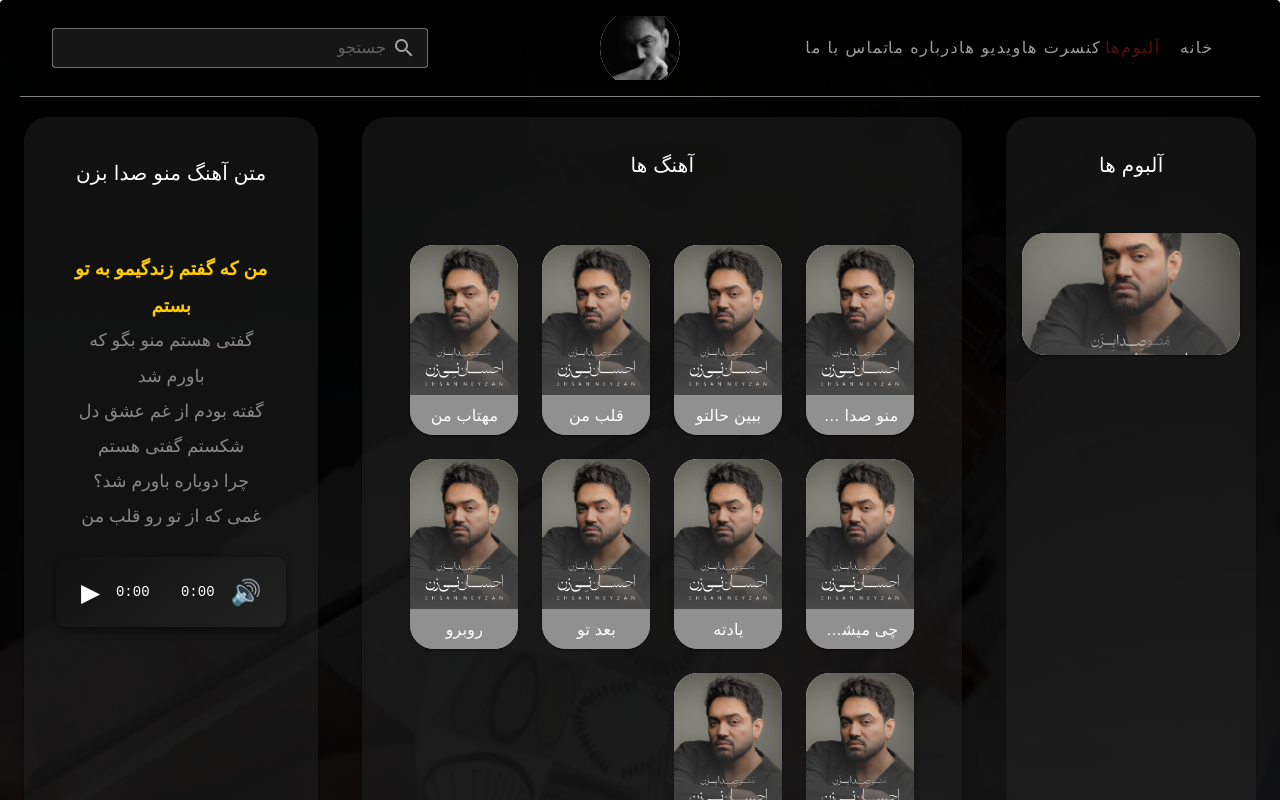
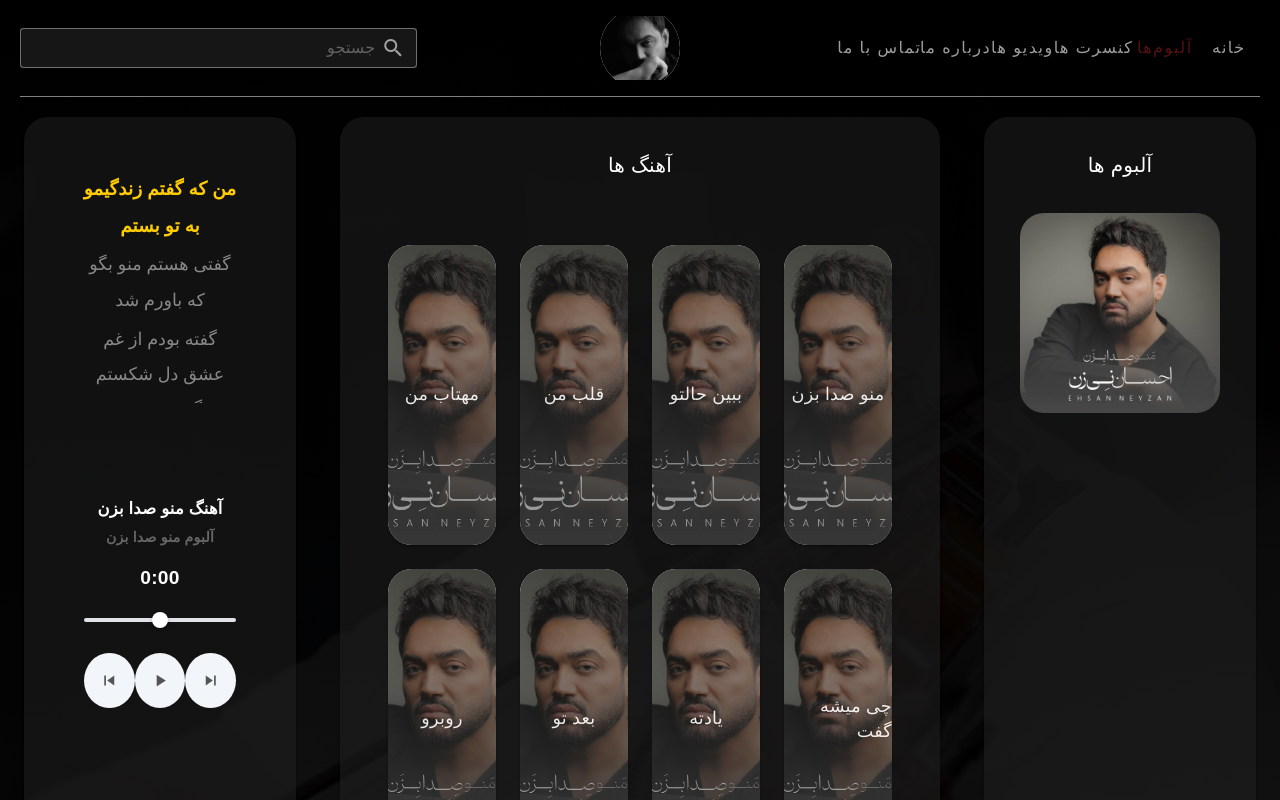
Before and after one commit to mahmood344/musicsite, a Vue app: page /albums in a window 1280 px wide. Shown: the top 800 px of the page. Built offline with nearby package versions, Linux system fonts and the light colour scheme; a web font is replaced by a local one.

Commit message:
add mobilestyle

```diff
--- a/src/App.vue
+++ b/src/App.vue
@@ -1,6 +1,6 @@
 <template>
-  <v-app>
-    <v-card class="w-100 h-100 px-5" style="background: linear-gradient(rgba(0, 0, 0, 1),rgba(0, 0, 0, 0.9)),url('/imgs/background.jpg');background-repeat: no-repeat;background-position: center;background-size: cover;">
+  <v-app style="background: black;">
+    <v-card  class="px-5 rounded-0" style="background: linear-gradient(rgba(0, 0, 0, 1),rgba(0, 0, 0, 0.9)),url('/imgs/background.jpg');background-repeat: no-repeat;background-position: center;background-size: cover;width:100%;height: 100%;">
       <Header></Header>
       <router-view></router-view>
 
--- a/src/components/Header.vue
+++ b/src/components/Header.vue
@@ -1,21 +1,27 @@
 <template>
   <v-toolbar class="bg-transparent py-4" style="border-bottom: 1px solid grey;">
-   <v-row class="align-center text-white px-8">
+    <v-row class="align-center text-white">
       <!-- موبایل: همبرگر -->
-  <v-col cols="5" class="d-flex d-md-none justify-start" >
+      <v-col cols="4" class="d-flex d-md-none justify-start">
         <v-btn icon @click="drawer = !drawer">
           <v-icon>mdi-menu</v-icon>
         </v-btn>
       </v-col>
 
       <!-- موبایل: لوگو -->
-  <v-col cols="7" class="d-flex d-md-none justify-start">
-    <v-avatar size="80" v-show="$router.currentRoute.value.name === 'Albums'">
-      <v-img
-        alt="John"
-        src="/imgs/logo.jpg"
-      ></v-img>
+      <v-col cols="4" class="d-flex d-md-none justify-center">
+         <router-link :to="{name:'Home'}">
+          <v-avatar size="80" v-if="!showMobileSearch" v-show="$router.currentRoute.value.name === 'Albums'">
+          <v-img alt="Logo" src="/imgs/logo.jpg"></v-img>
         </v-avatar>
+         </router-link>
+      </v-col>
+
+      <!-- موبایل: آیکون جستجو -->
+      <v-col cols="4" class="d-flex d-md-none justify-end">
+        <v-btn icon @click="toggleMobileSearch" :class="showMobileSearch?'mt-4':'mt-0'">
+          <v-icon>{{ showMobileSearch ? 'mdi-close' : 'mdi-magnify' }}</v-icon>
+        </v-btn>
       </v-col>
 
       <!-- دسکتاپ: منو -->
@@ -30,12 +36,11 @@
 
       <!-- دسکتاپ: لوگو -->
       <v-col md="4" class="d-none d-md-flex justify-center">
+        <router-link :to="{name:'Home'}">
           <v-avatar size="80" v-show="$router.currentRoute.value.name === 'Albums'">
-      <v-img
-        alt="John"
-        src="/imgs/logo.jpg"
-      ></v-img>
+            <v-img alt="Logo" src="/imgs/logo.jpg"></v-img>
           </v-avatar>
+        </router-link>
       </v-col>
 
       <!-- دسکتاپ: جستجو -->
@@ -46,36 +51,41 @@
           hide-details
           variant="outlined"
           density="compact"
-      style="background: #161616;"
+          style="background: #161616; color: white;"
         ></v-text-field>
       </v-col>
     </v-row>
+
+    <!-- موبایل: فیلد جستجو انیمیشنی -->
+    <transition name="slide-down">
+      <v-row v-if="showMobileSearch" class="d-md-none px-4 mt-2">
+        <v-col cols="12">
+           <v-text-field
+          placeholder="جستجو"
+          prepend-inner-icon="mdi-magnify"
+          hide-details
+          variant="outlined"
+          density="compact"
+          style="background: #161616; color: white;"
+        ></v-text-field>
+        </v-col>
+      </v-row>
+    </transition>
+
+    <!-- Navigation Drawer -->
     <v-navigation-drawer class="bg-black px-2" v-model="drawer" temporary>
       <v-list class="pt-8 menu">
         <router-link :to="{name:'Home'}"><v-list-item link>خانه</v-list-item></router-link>
         <router-link :to="{name:'Albums'}"><v-list-item link>آلبوم‌ها</v-list-item></router-link>
         <v-list-item link>کنسرت ها</v-list-item>
         <v-list-item link>ویدیو ها</v-list-item>
-        <v-list-item link>کنسرت ها</v-list-item>
         <v-list-item link>درباره ما</v-list-item>
         <v-list-item link>تماس با ما</v-list-item>
       </v-list>
       <template v-slot:prepend>
-          <div class="pa-2">
-           <v-text-field
-      placeholder="جستجو"
-      prepend-inner-icon="mdi-magnify"
-      hide-details
-      variant="outlined"
-      density="compact"
-      style="background: #161616;"
-    ></v-text-field>
-          </div>
-        </template>
-      <template v-slot:append>
-          <div class="pa-2">
-            <v-btn variant="outlined" v-on:click="drawer = !drawer" block>
-              بسنن
+        <div class="pa-2 d-flex justify-end">
+          <v-btn icon color="red" @click="drawer = !drawer">
+            <v-icon>mdi-close</v-icon>
           </v-btn>
         </div>
       </template>
@@ -84,52 +94,20 @@
 </template>
 
 <script setup>
-import { ref , watch} from 'vue'
-import { useRouter , useRoute } from 'vue-router';
-import { StateManegment } from '../store/index.js';
-const store = StateManegment();
-const Router = useRouter();
-const Route = useRoute();
-const drawer = ref(false)
-function goToAlbums(){
-    store.setStartAnimation(true)
-    setTimeout(() => {
-        Router.push({name:'Albums'})
-    }, 1400);
+import { ref } from 'vue';
+
+const drawer = ref(false);
+const showMobileSearch = ref(false);
+const searchQuery = ref('');
+
+function toggleMobileSearch() {
+  showMobileSearch.value = !showMobileSearch.value;
 }
-function goToHome(){
-        store.setStartAnimation(false)
-        Router.push({name:'Home'})
-    setTimeout(() => {
-    }, 1000);
-    }
-    watch(
-  () => Route.name,
-  (newName, oldName) => {
-    if (newName === 'Albums') {
-      store.setStartAnimation(true)
-    } else if (newName === 'Home') {
-      store.setStartAnimation(false)
-    }
-  },
-  { immediate: true }
-)
 </script>
 
 <style scoped>
-.menu a {
-  color: white; /* همه لینک‌ها سفید */
-  text-decoration: none;
-  transition: color 0.3s ease;
-}
+/* انیمیشن slide-down */
 
-/* وقتی روت فعاله */
-.menu a.router-link-active {
-  color: #8a1b1e
-}
 
-/* اگر فقط بخوای رنگ لینک دقیقاً برابر مسیر فعلی تغییر کنه (نه لینک‌های parent) */
-.menu a.router-link-exact-active {
-  color: #8a1b1e;
-}
+.menu a { color: white; /* همه لینک‌ها سفید */ text-decoration: none; transition: color 0.3s ease; } /* وقتی روت فعاله */ .menu a.router-link-active { color: #8a1b1e } /* اگر فقط بخوای رنگ لینک دقیقاً برابر مسیر فعلی تغییر کنه (نه لینک‌های parent) */ .menu a.router-link-exact-active { color: #8a1b1e; }
 </style>
--- a/src/views/Albums.vue
+++ b/src/views/Albums.vue
@@ -8,12 +8,20 @@
           <v-card-title class="text-center text-white py-8">آلبوم ها</v-card-title>
           <v-card-text>
             <v-card
-              class="rounded-xl cursor-pointer mt-5 w-100"
-              image="/imgs/manosedabezan.jpg"
-              height="auto"
-              max-width="100%"
-              style="aspect-ratio: 16 / 9; object-fit: cover;"
-            ></v-card>
+  class="rounded-xl mx-auto"
+  width="100%"
+  max-width="200"
+  height="200"
+  flat
+  style="background: transparent; overflow: hidden;"
+>
+  <v-img
+    src="/imgs/manosedabezan.jpg"
+    cover
+    height="100%"
+    width="100%"
+  ></v-img>
+</v-card>
           </v-card-text>
         </v-card>
       </v-col>
@@ -24,18 +32,27 @@
           <v-card-title class="text-center text-white py-8">آهنگ ها</v-card-title>
           <v-card-text class="mx-4 rounded-xl pa-8 mb-5" style="background: transparent;">
             <v-row>
-              <v-col class="d-flex justify-center" cols="12" sm="4" md="3"
+              <v-col class="d-flex justify-center" cols="6" sm="4" md="3"
                      v-for="(track , index) in tracks" :key="index">
+                      <!-- <v-hover v-slot="{ isHovering, props }"> -->
                 <v-card v-on:click="getTrack(index)"
-                        :width="$vuetify.display.smAndDown?300:190"
-                        :height="$vuetify.display.smAndDown?300:190"
+                v-bind="props"
+                        :width="$vuetify.display.smAndDown?300:300"
+                        :height="$vuetify.display.smAndDown?300:300"
                         class="rounded-xl">
-                  <v-img :height="$vuetify.display.smAndDown?'250':'150px'" :src="track.cover" cover></v-img>
-                  <v-card-title class="h-100 text-white text-center"
-                                style="font-size: 1rem;background: rgba(34,34,34 ,0.5);">
+                  <v-img
+                   :height="$vuetify.display.smAndDown?'300':'300px'" :src="track.cover" cover>
+                    <v-expand-transition>
+            <div
+              class="d-flex v-card--reveal"
+              style="height: 100%;background: rgba(34,34,34 ,0.5);color: white;font-size: 1.1rem;"
+            >
              {{ track.titleFa }}
-                  </v-card-title>
+            </div>
+          </v-expand-transition>
+                  </v-img>
                 </v-card>
+                <!-- </v-hover> -->
               </v-col>
             </v-row>
           </v-card-text>
@@ -46,133 +63,172 @@
 
         <!-- کارت وسط با پلیر -->
 <v-dialog
+v-if="$vuetify.display.mdAndDown"
   v-model="show"
   fullscreen
   hide-overlay
   persistent
   transition="slide-up-fullscreen"
-  :class="$vuetify.display.mdAndUp?'d-none':''"
 >
-
-          <v-card max-width="auto" width="auto" class="rounded-xl center-card text-center" style="background: rgba(34,34,34 ,0.9);">
-             <!-- <v-toolbar style="background: transparent">
-          <v-toolbar-items>
-            <v-btn
-            icon="mdi-close"
-            @click="show = false"
-
-          ></v-btn>
-          </v-toolbar-items>
-          <v-spacer></v-spacer>
-          <v-toolbar-items>
-            <v-btn color="primary" @click="Bottom">
-          {{ showBottom ? 'بستن پلیر پایین' : 'نمایش پلیر پایین' }}
-        </v-btn>
-          </v-toolbar-items>
-        </v-toolbar> -->
-        <v-card class="rounded-xl mx-auto px-8" style="background: rgba(0,0,0,0.5); max-width: 95vw; width: 100%;">
-<v-row class="py-4">
-  <v-col cols="12" class="text-center"><v-btn @click="Bottom" icon="mdi-chevron-down" size="large" color="white">
-
-        </v-btn></v-col>
-</v-row>
-<v-divider color="white"></v-divider>
-          <v-card-title class="text-center text-white mt-6">
-            متن آهنگ {{ title ? title : 'منو صدا بزن' }}
-          </v-card-title>
-          <div class="lyrics-box text-white my-2" ref="lyricsBox">
-            <div v-for="(line, index) in tracks[selectedTrackIndex].timedLyrics"
+  <!-- کل صفحه -->
+  <v-card
+    class="d-flex flex-column align-center justify-start pa-0"
+    style="background: rgba(20,20,20,0.9); width: 100vw; height: 100vh; overflow-y: auto;"
+  >
+    <!-- دکمه بستن -->
+    <div class="w-100 text-center py-4">
+      <v-btn @click="Bottom" icon="mdi-chevron-down" size="large" color="white" class="control-btn"></v-btn>
+    </div>
+    <v-divider color="white" class="w-100"></v-divider>
+    <!-- محتوا (متن آهنگ + پلیر) -->
+    <div class="d-flex flex-column align-center flex-grow-1 px-4 py-6" style="width: 100%;">
+      <!-- 🎵 متن آهنگ -->
+      <!-- 🎧 پلیر -->
+      <v-card
+        class="player-card pa-0 mx-auto"
+        elevation="0"
+        style="background: rgba(34,34,34 ,0.8); border-radius: 25px; width: 90%; max-width: 580px;height: 650px;"
+      >
+        <v-card
+        flat
+        class="lyrics-card mb-4 px-4 py-3"
+        style="background: rgba(34,34,34 ,0.5); width: 100%; max-width: 600px;height: 320px;"
+      >
+        <div class="lyrics-box text-white" ref="lyricsBox">
+          <div
+            v-for="(line, index) in tracks[selectedTrackIndex]?.timedLyrics || []"
             :key="index"
             :ref="el => lineRefs[index] = el"
-                 :class="{ active: currentLine === index }">
+            :class="{ active: currentLine === index }"
+            class="my-1"
+          >
             {{ line.text }}
           </div>
         </div>
-
-          <!-- پلیر داخل دیو وسط -->
-          <!-- <v-card-text class="rounded-xl text-center text-white"> -->
-            <div class="custom-player" dir="ltr">
-              <button @click="togglePlay" class="player-btn">
-                <span v-if="!isPlaying">▶</span>
-                <span v-else>⏸</span>
+      </v-card>
+        <v-card-text class="text-center pt-5 pb-1">
+         <h3 class="font-weight-bold mb-1" style="color:white;"> آهنگ {{ title || 'منو صدا بزن' }}</h3>
+          <p class="font-weight-bold my-6" style="color:#666;">آلبوم منو صدا بزن</p>
+          <p class="font-weight-bold py-2" style="color:white;font-size: 1.2rem;">{{ formatTime(currentTime) }}</p>
+        </v-card-text>
+        <div class="px-8 pb-8 text-center" dir="ltr">
+           <input
+  type="range"
+  min="0"
+  max="100"
+  v-model="progress"
+  class="progress-slider"
+  @input="onSeek"
+/>
+          <div class="mt-6 d-flex justify-space-around align-center">
+            <button class="control-btn small" @click="prevTrack">
+              <v-icon size="small" color="#555">mdi-skip-previous</v-icon>
             </button>
-              <span class="time">{{ formatTime(currentTime) }}</span>
-              <div class="progress-container" @click="seek($event)">
-                <div class="progress-bar">
-                  <div class="progress" :style="{ width: progress + '%' }"></div>
+            <button class="control-btn small" @click="togglePlay">
+              <v-icon size="small" color="#555">{{ isPlaying ? 'mdi-pause' : 'mdi-play' }}</v-icon>
+            </button>
+            <button class="control-btn small" @click="nextTrack">
+              <v-icon size="small" color="#555">mdi-skip-next</v-icon>
+            </button>
           </div>
         </div>
-              <span class="time">{{ formatTime(duration) }}</span>
-              <button class="player-btn" @click="toggleMute">
-                <span v-if="!isMuted">🔊</span>
-                <span v-else>🔇</span>
-              </button>
+      </v-card>
     </div>
-        </v-card>
-              <!-- </v-card-text> -->
-
-            <!-- </v-card> -->
   </v-card>
 </v-dialog>
         <!-- کارت پایین فیکس با پلیر -->
         <transition name="bounce">
-          <v-card :class="$vuetify.display.mdAndUp?'d-none':''" v-show="showBottom" class="bottom-fixed-card text-center" style="background: transparent;position: relative;">
+          <v-card :class="$vuetify.display.lgAndUp?'d-none':''" v-show="showBottom" class="bottom-fixed-card text-center" style="background: transparent;position: relative;">
             <v-card-text class="rounded-xl text-center text-white px-8">
-              <div class="custom-player" dir="ltr" style="border-radius: 50px;max-width: 1000px;">
+              <div class="custom-player" dir="ltr" style="border-radius: 50px;max-width: 1000px;background: rgba(34,34,34 ,0.8);">
                 <button @click="togglePlay" class="player-btn">
-                  <span v-if="!isPlaying">▶</span>
-                  <span v-else>⏸</span>
+                 <v-icon size="small" v-if="!isPlaying">mdi-play</v-icon>
+                 <v-icon size="small" v-else>mdi-pause</v-icon>
                 </button>
                 <span class="time">{{ formatTime(currentTime) }}</span>
                 <div class="progress-container" @click="seek($event)">
-                  <div class="progress-bar">
+                  <!-- <div class="progress-bar">
                     <div class="progress" :style="{ width: progress + '%' }"></div>
-                  </div>
+                  </div> -->
+                  <input
+  type="range"
+  min="0"
+  max="100"
+  v-model="progress"
+  class="progress-slider"
+  @input="onSeek"
+/>
                 </div>
                 <span class="time">{{ formatTime(duration) }}</span>
                 <button class="player-btn" @click="toggleMute">
-                  <span v-if="!isMuted">🔊</span>
-                  <span v-else>🔇</span>
+                  <v-icon size="small" v-if="!isMuted">mdi-volume-high</v-icon>
+                <v-icon size="small" v-else>mdi-volume-off</v-icon>
                 </button>
               </div>
             </v-card-text>
-            <v-btn  class="text-white" icon style="background: linear-gradient(145deg, #111, #222);position: absolute;top: 0;right: 50%;transform: translate(50%,10%);"
+            <v-btn class="text-white" icon style="background: rgba(34,34,34 ,0.5);;position: absolute;top: 0;right: 50%;transform: translate(50%,10%);"
                    @click="top">
               <v-icon size="x-large">mdi-chevron-up</v-icon>
             </v-btn>
           </v-card>
         </transition>
-
+        <!-- ستون سوم -->
       </v-col>
       <v-col class="h-auto pa-4" cols="12" lg="" style="background: transparent" :class="$vuetify.display.mdAndDown?'d-none':''">
-        <v-card class="rounded-xl h-100 px-8" style="background: rgba(34,34,34 ,0.5);; max-width: 95vw; width: 100%;">
-          <v-card-title class="text-center text-white py-10">
-            متن آهنگ {{ title ? title : 'منو صدا بزن' }}
-          </v-card-title>
-          <div class="lyrics-box text-white my-2" ref="lyricsBox">
-            <div v-for="(line, index) in tracks[selectedTrackIndex].timedLyrics"
+        <v-card class="rounded-xl h-100 " style="background: rgba(34,34,34 ,0.5); max-width: 100vw; width: 100%;">
+          <div class="d-flex flex-column align-center flex-grow-1 px-4 py-6" style="width: 100%;">
+      <!-- 🎵 متن آهنگ -->
+      <!-- 🎧 پلیر -->
+      <v-card
+        class="player-card pa-0 mx-auto"
+        elevation="0"
+        style="background: transparent; border-radius: 25px; width: 90%; max-width: 580px;height: 600px;"
+      >
+        <v-card
+        flat
+        class="lyrics-card mb-4 px-4 py-3"
+        style="background: transparent; width: 100%; max-width: 600px;height: 320px;"
+      >
+        <div class="lyrics-box text-white" ref="lyricsBox">
+          <div
+            v-for="(line, index) in tracks[selectedTrackIndex]?.timedLyrics || []"
             :key="index"
             :ref="el => lineRefs[index] = el"
-                 :class="{ active: currentLine === index }">
+            :class="{ active: currentLine === index }"
+            class="my-1"
+          >
             {{ line.text }}
           </div>
         </div>
-            <div class="custom-player" dir="ltr">
-              <button @click="togglePlay" class="player-btn">
-                <span v-if="!isPlaying">▶</span>
-                <span v-else>⏸</span>
+      </v-card>
+        <v-card-text class="text-center pt-5 pb-1">
+          <h3 class="font-weight-bold mb-1" style="color:white;"> آهنگ {{ title || 'منو صدا بزن' }}</h3>
+          <p class="font-weight-bold my-2" style="color:#666;">آلبوم منو صدا بزن</p>
+                    <p class="font-weight-bold py-2" style="color:white;font-size: 1.2rem;">{{ formatTime(currentTime) }}</p>
+
+        </v-card-text>
+        <div class="px-8 pb-8 text-center" dir="ltr">
+           <input
+  type="range"
+  min="0"
+  max="100"
+  v-model="progress"
+  class="progress-slider"
+  @input="onSeek"
+/>
+          <div class="mt-6 d-flex justify-space-around align-center">
+            <button class="control-btn small" @click="prevTrack">
+              <v-icon size="small" color="#555">mdi-skip-previous</v-icon>
             </button>
-              <span class="time">{{ formatTime(currentTime) }}</span>
-              <div class="progress-container" @click="seek($event)">
-                <div class="progress-bar">
-                  <div class="progress" :style="{ width: progress + '%' }"></div>
+            <button class="control-btn small" @click="togglePlay">
+              <v-icon size="small" color="#555">{{ isPlaying ? 'mdi-pause' : 'mdi-play' }}</v-icon>
+            </button>
+            <button class="control-btn small" @click="nextTrack">
+              <v-icon size="small" color="#555">mdi-skip-next</v-icon>
+            </button>
           </div>
         </div>
-              <span class="time">{{ formatTime(duration) }}</span>
-              <button class="player-btn" @click="toggleMute">
-                <span v-if="!isMuted">🔊</span>
-                <span v-else>🔇</span>
-              </button>
+      </v-card>
     </div>
         </v-card>
       </v-col>
@@ -203,16 +259,29 @@ const currentLine = ref(0);
 const lineRefs = ref([])
 const lyricsBox = ref(null);
 onMounted(() => {
-  // audioPlayer.value = document.createElement('audio');
+  const firstTrack = tracks[0];
+  selectedTrackIndex.value = 0;
+  title.value = firstTrack.titleFa;
+
+  const audio = audioPlayer.value;
+  audio.src = firstTrack.link;
+
+  // وقتی فایل آماده شد
+  audio.onloadedmetadata = () => {
+    currentTime.value = 0;
+    progress.value = 0;
+  }
+
+  audio.load();
 });
 const cardStyle = ref({ background: 'rgba(34,34,34,0.5)', position: 'relative' });
 function Bottom(){
-  showBottom.value = !showBottom.value;
-  show.value = !show.value;
+  showBottom.value = true;
+  show.value = false;
 }
 function top(){
-  showBottom.value = !showBottom.value;
-  show.value = !show.value;
+  showBottom.value = false;
+  show.value = true;
 }
 function togglePlay() {
   const audio = audioPlayer.value;
@@ -225,6 +294,29 @@ function togglePlay() {
     audio.pause();
     isPlaying.value = false;
   }
+}
+function prevTrack() {
+  if (selectedTrackIndex.value > 0) {
+    selectedTrackIndex.value--;
+  } else {
+    // اگر اولین آهنگ است، می‌توان به آخرین برگردد
+    selectedTrackIndex.value = tracks.length - 1;
+  }
+  const track = tracks[selectedTrackIndex.value];
+  title.value = track.titleFa;
+  currentLine.value = 0;
+}
+
+function nextTrack() {
+  if (selectedTrackIndex.value < tracks.length - 1) {
+    selectedTrackIndex.value++;
+  } else {
+    // اگر آخرین آهنگ است، می‌توان به اول برگردد
+    selectedTrackIndex.value = 0;
+  }
+   const track = tracks[selectedTrackIndex.value];
+  title.value = track.titleFa;
+  currentLine.value = 0;
 }
 
 function onTimeUpdate() {
@@ -260,7 +352,14 @@ function seek(event) {
   currentTime.value = newTime;
   progress.value = percent * 100;
 }
+function onSeek() {
+  const audio = audioPlayer.value;
+  if (!audio) return;
 
+  const newTime = (progress.value / 100) * audio.duration;
+  audio.currentTime = newTime;
+  currentTime.value = newTime;
+}
 function formatTime(sec) {
   if (!sec) return "0:00";
   const m = Math.floor(sec / 60);
@@ -270,6 +369,7 @@ function formatTime(sec) {
 
 async function getTrack(index) {
   show.value = !show.value;
+  showBottom.value = false;
   title.value = tracks[index].titleFa;
   selectedTrackIndex.value = index;
   currentLine.value = 0;
@@ -286,10 +386,12 @@ async function getTrack(index) {
   if (lyricsBox.value) {
     lyricsBox.value.scrollTop = 0;
   }
+  if (window.innerWidth < 768) {
     window.scrollTo({
       top: document.documentElement.scrollHeight,
       behavior: 'smooth',
     });
+  }
 
   // 🎵 شروع پخش
   audio.play();
@@ -786,4 +888,74 @@ timedLyrics: [
   0% { transform: translateY(0); opacity: 1; }
   100% { transform: translateY(100%); opacity: 0; }
 }
+.player-card {
+  box-shadow:
+    10px 10px 20px #cfd5db,
+    -10px -10px 20px #ffffff;
+}
+
+.progress-slider {
+  width: 100%;
+  height: 4px;
+  appearance: none;
+  background: #dfe3e8;
+  border-radius: 5px;
+  outline: none;
+}
+.progress-slider::-webkit-slider-thumb {
+  appearance: none;
+  width: 16px;
+  height: 16px;
+  background: #fff;
+  border-radius: 50%;
+  box-shadow: 0 2px 4px rgba(0,0,0,0.2);
+  cursor: pointer;
+}
+
+.control-btn {
+  border: none;
+  border-radius: 50%;
+  background: #f2f5f9;
+
+  display: flex;
+  align-items: center;
+  justify-content: center;
+  cursor: pointer;
+  transition: all 0.2s ease;
+}
+/* .control-btn:hover{
+  box-shadow:
+    6px 6px 12px #cfd5db,
+    -6px -6px 12px #ffffff;
+} */
+.control-btn.small {
+  width: 55px;
+  height: 55px;
+}
+.control-btn.large {
+  width: 90px;
+  height: 90px;
+}
+.control-btn:active {
+  box-shadow:
+    inset 6px 6px 12px #cfd5db,
+    inset -6px -6px 12px #ffffff;
+}
+
+.lyrics-box {
+  max-height: 250px;
+  overflow-y: auto;
+}
+.active {
+  color: #00e676;
+  font-weight: bold;
+}
+.v-card--reveal {
+    align-items: center;
+    bottom: 0;
+    justify-content: center;
+    opacity: .9;
+    position: absolute;
+    width: 100%;
+  }
 </style>
```
Also changed, not shown: src/components/Footer.vue (+45 -11 lines), src/views/Home.vue (+4 -4 lines). Lines whose indentation alone changed are shown as unchanged.
